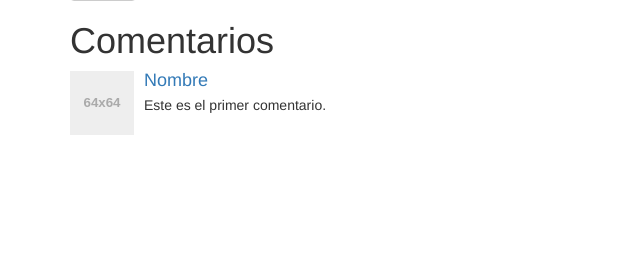
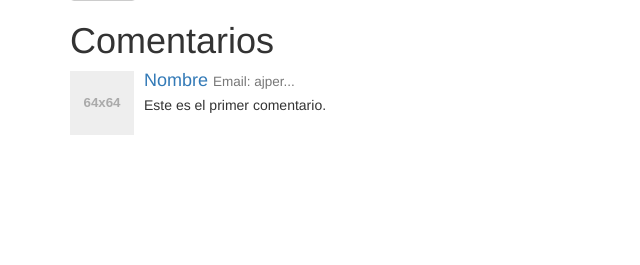
Before and after one commit to Unicen/Web2Practicos, a PHP site: page /comentarios.php in a window 1280 px wide. Shown: the part 345-610 px from the top of the page, without its empty margins (0-640 px from the left). Run offline with PHP 8.4, Linux system fonts and the light colour scheme.

Commit message:
Ajustes finales

```diff
--- a/Practico_2/templates/comentario_simple.tpl
+++ b/Practico_2/templates/comentario_simple.tpl
@@ -5,7 +5,7 @@
     </a>
   </div>
   <div class="media-body">
-    <h4 class="media-heading"><a href="#">Nombre</a></h4>
+    <h4 class="media-heading"><a href="#">Nombre</a> <small>Email: ajper...</small></h4>
     <p>Este es el primer comentario.</p>
   </div>
 </div>
```
